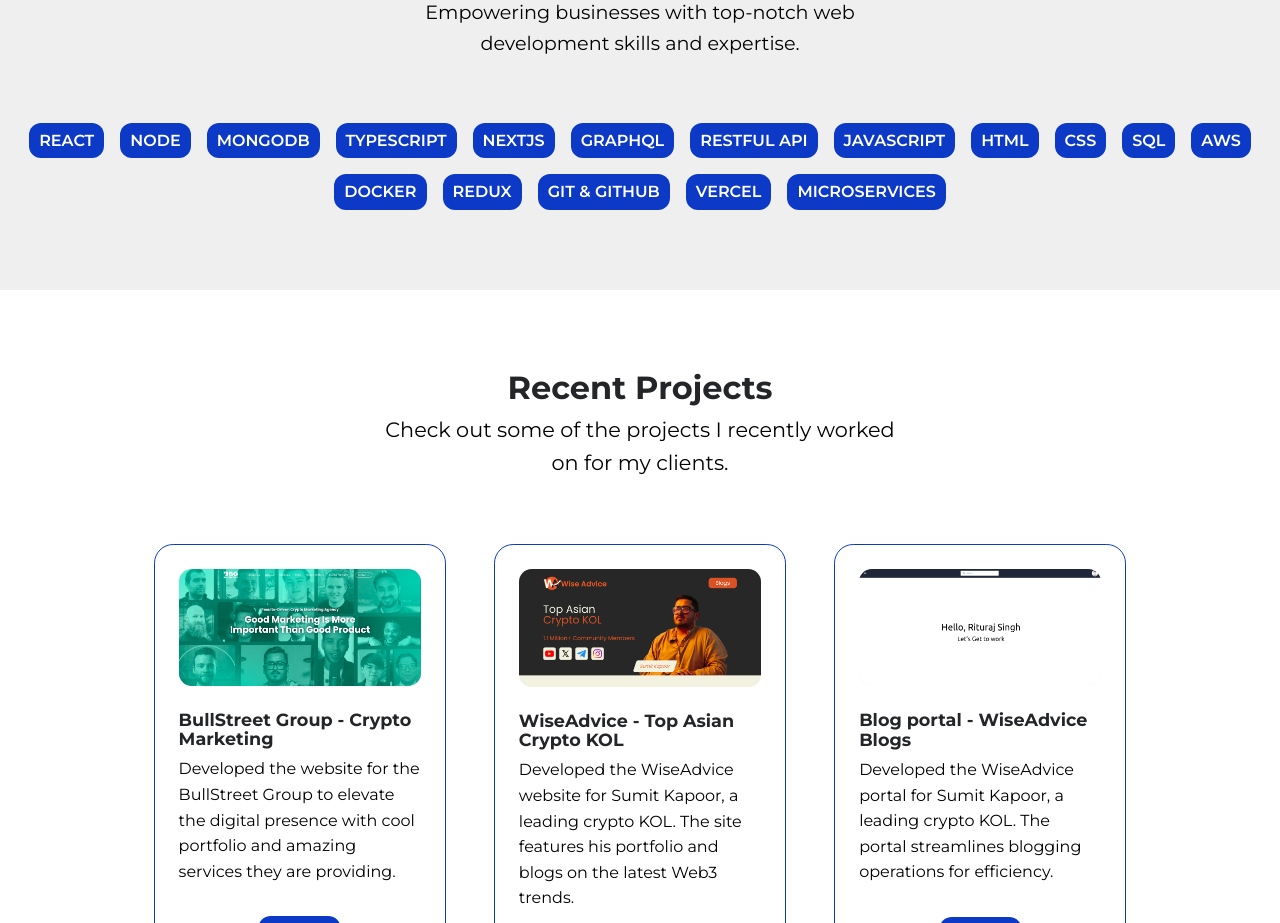
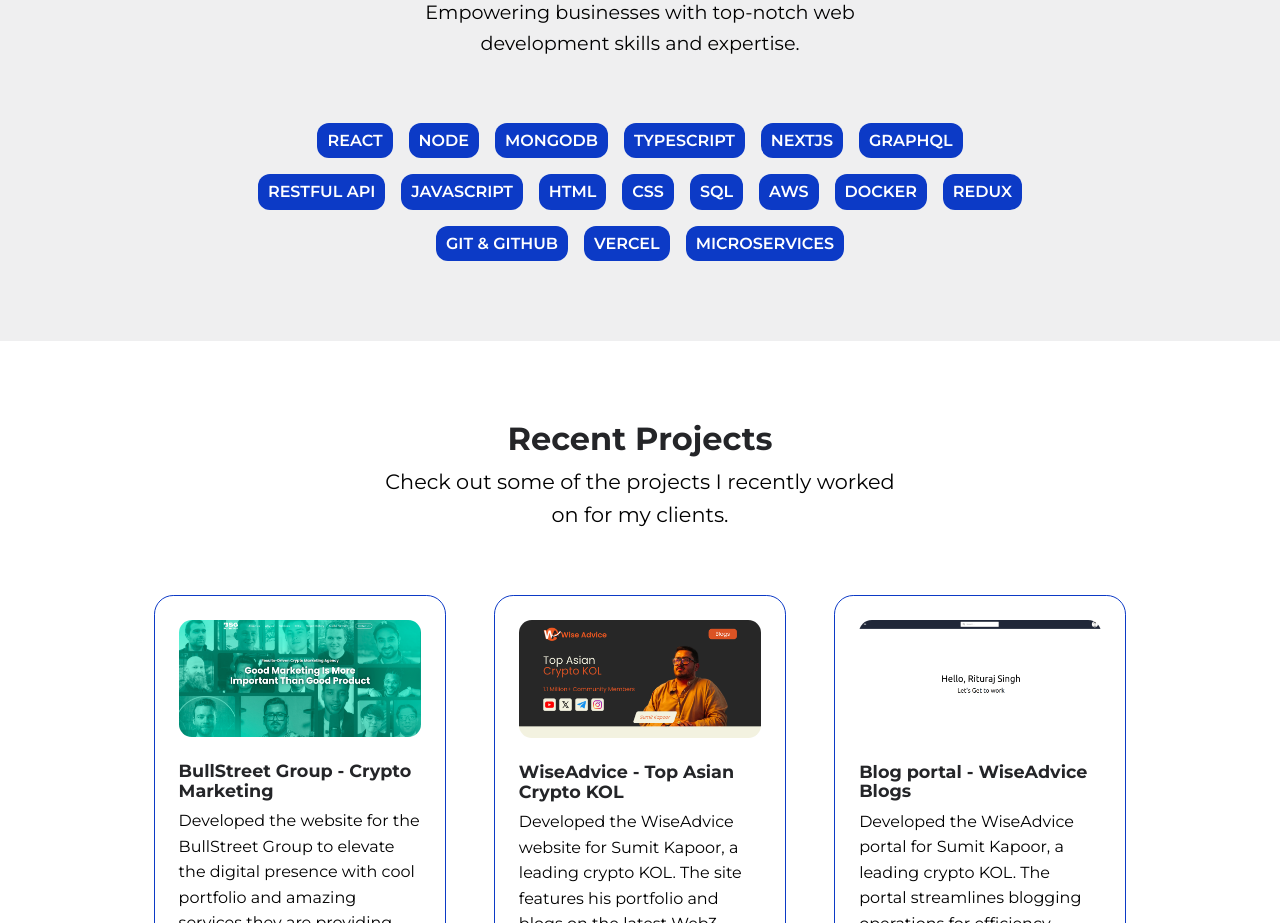
Before and after one commit to RRAJ644/react-portfolio, a React (Create React App) app: page / in a window 1280 px wide. Shown: the part 3180-4103 px from the top of the page. Built offline with nearby package versions, Linux system fonts and the light colour scheme.

Commit message:
skills width

```diff
--- a/src/sections/skills/skills.css
+++ b/src/sections/skills/skills.css
@@ -84,4 +84,7 @@
   align-items: center;
   gap: 1rem;
   flex-wrap: wrap;
+  margin-inline: auto;
+  width: 60%;
+
 }
```
